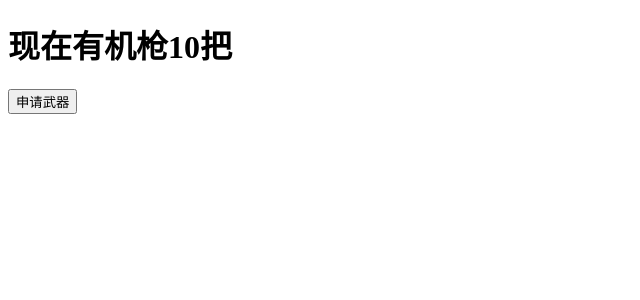
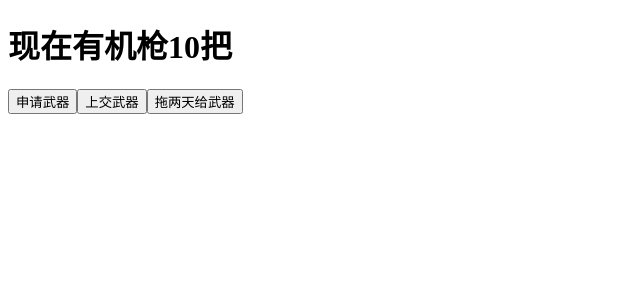
Before and after one commit to wovert/ReactTutorials, a React (Create React App) app in the folder liangjian-redux/: page / in a window 1280 px wide. Shown: the top 300 px of the page, without its empty margins (0-640 px from the left). Built offline with nearby package versions, Linux system fonts and the light colour scheme.

Commit message:
redux 异步处理

```diff
--- a/liangjian-redux/package.json
+++ b/liangjian-redux/package.json
@@ -6,7 +6,9 @@
     "react": "^16.3.1",
     "react-dom": "^16.3.1",
     "react-scripts": "1.1.4",
-    "redux": "^3.7.2"
+    "redux": "^3.7.2",
+    "redux-logger": "^3.0.6",
+    "redux-thunk": "^2.2.0"
   },
   "scripts": {
     "start": "react-scripts start",
--- a/liangjian-redux/src/App.js
+++ b/liangjian-redux/src/App.js
@@ -1,6 +1,4 @@
 import React, { Component } from 'react';
-
-import { addGUN } from './index.redux';
 
 class App extends Component {
   // constructor(props) {
@@ -9,10 +7,15 @@ class App extends Component {
   render() {
     const store = this.props.store;
     const num = store.getState();
+    const addGun = this.props.addGun;
+    const removeGun = this.props.removeGun;
+    const addGunAsync = this.props.addGunAsync;
     return (
       <div>
         <h1>现在有机枪{num}把</h1>
-        <button onClick={()=>store.dispatch(addGUN())}>申请武器</button>
+        <button onClick={()=>store.dispatch(addGun())}>申请武器</button>
+        <button onClick={()=>store.dispatch(removeGun())}>上交武器</button>
+        <button onClick={()=>store.dispatch(addGunAsync())}>拖两天给武器</button>
       </div>
     );
   }
--- a/liangjian-redux/src/index.js
+++ b/liangjian-redux/src/index.js
@@ -1,14 +1,16 @@
 import React from 'react';
 import ReactDOM from 'react-dom';
-import { createStore } from 'redux';
+import { createStore, applyMiddleware } from 'redux';
+import thunk from 'redux-thunk';
+import logger from 'redux-logger';
 
 import App from './App';
-import { counter } from './index.redux';
+import { counter, addGun, removeGun, addGunAsync } from './index.redux';
 
-const store = createStore(counter);
+const store = createStore(counter, applyMiddleware(thunk, logger));
 
 function render() {
-  ReactDOM.render(<App store={store} />, document.getElementById('root'));
+  ReactDOM.render(<App store={store} addGun={addGun} removeGun={removeGun} addGunAsync={addGunAsync} />, document.getElementById('root'));
 }
 render();
 
--- a/liangjian-redux/src/index.redux.js
+++ b/liangjian-redux/src/index.redux.js
@@ -14,9 +14,17 @@ export function counter(state=0, action) {
 }
 
 // action create
-export function addGUN() {
+export function addGun() {
   return {type:ADD_GUN};
 }
-export function removeGUN() {
+export function removeGun() {
   return {type:REMOVE_GUN};
 }
+
+export function addGunAsync() {
+  return dispatch => {
+    setTimeout(()=>{
+      dispatch(addGun());
+    }, 2000);
+  }
+}
```
Also changed, not shown: 1 other file (tests, documents, lock files or other folders).
